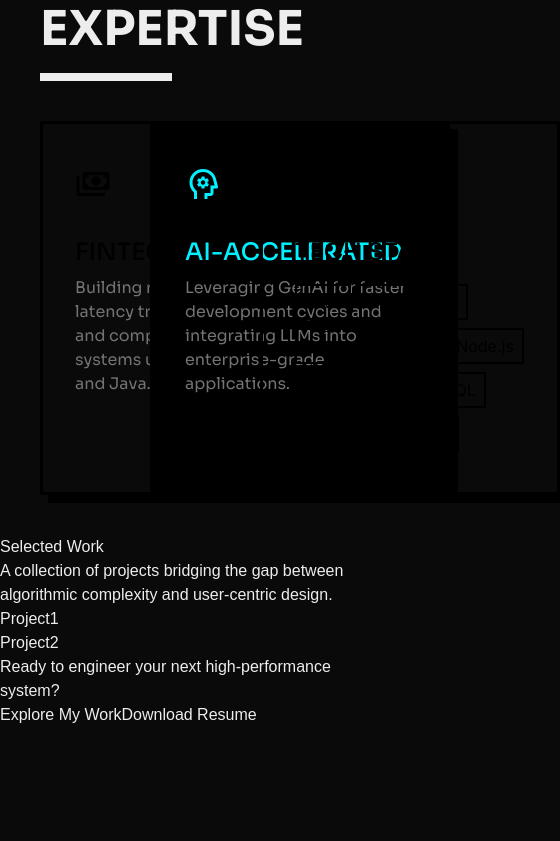
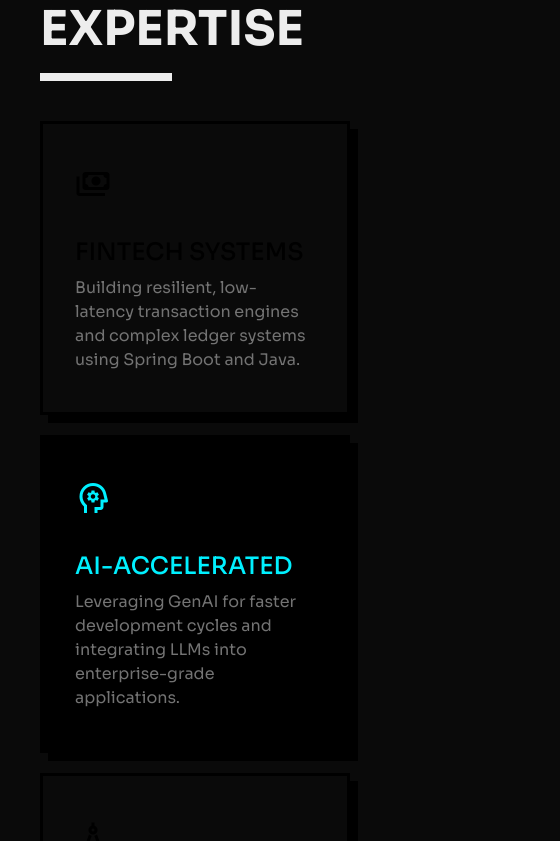
Before and after one commit to DracFiendMG/portfolio, a Next.js app: page / in a window 390 px wide. Shown: the part 823-1664 px from the top of the page, 560 px wide, since content can reach past the window. Before the commit the page ends 1550 px from the top, so only its background shows below. Built offline with nearby package versions, Linux system fonts and the light colour scheme.

Commit message:
Update layout for Core Expertise section: change grid columns to improve responsiveness

```diff
--- a/app/page.tsx
+++ b/app/page.tsx
@@ -65,7 +65,7 @@
       <div className="m-10">
         <h2 className="uppercase font-sora text-5xl font-extrabold">{section2Title}</h2>
         <div className="border-4 w-33 mt-5 mb-10"></div>
-        <div className="grid grid-cols-3 gap-5">
+        <div className="grid grid-cols-1 md:grid-cols-3 gap-5">
           {
             cardDetails.map(card => {
               return (
```
